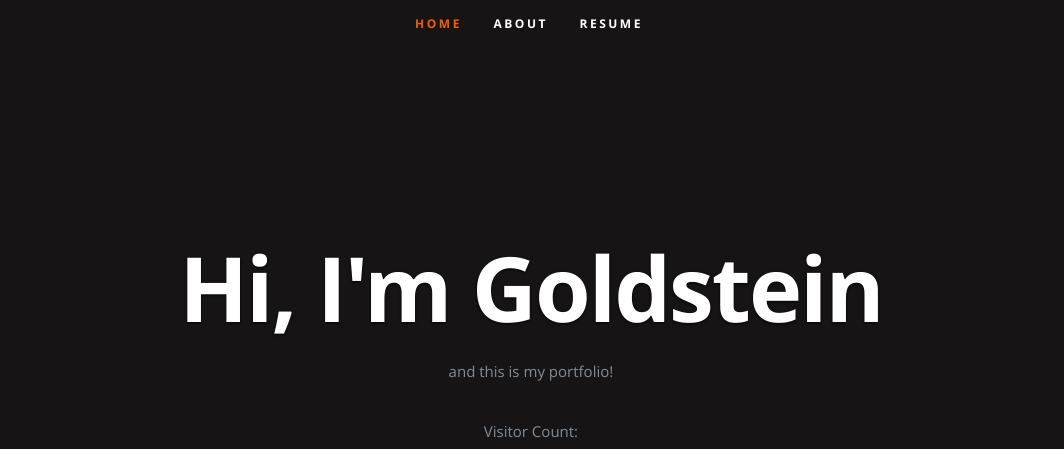
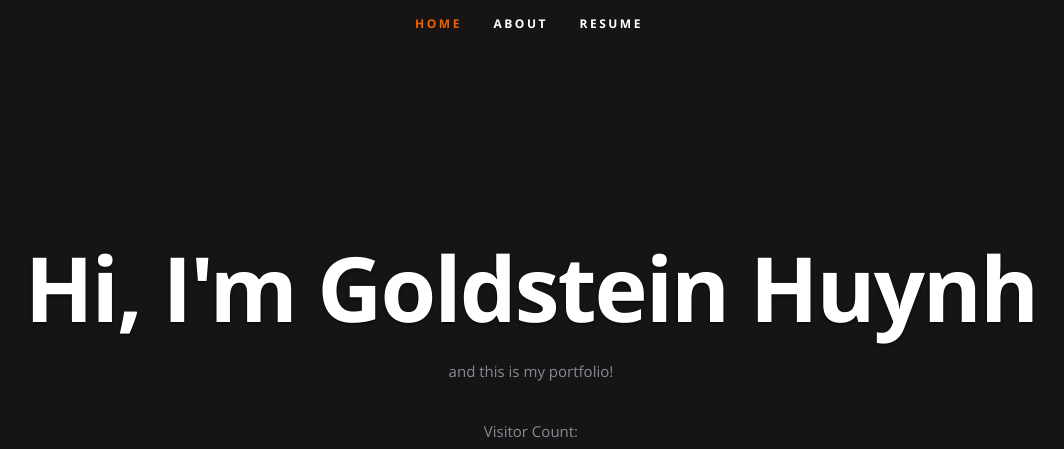
Before and after one commit to Goldsteinnn/azure-web-portfolio, a plain HTML site: page frontend/index.html in a window 1280 px wide. Shown: the top 449 px of the page, without its empty margins (111-1175 px from the left). Drawn offline with nearby package versions, Linux system fonts and the light colour scheme; no server answers.

Commit message:
updates to html

```diff
--- a/frontend/index.html
+++ b/frontend/index.html
@@ -54,7 +54,7 @@
 
       <div class="row banner">
          <div class="banner-text">
-            <h1 class="responsive-headline">Hi, I'm Goldstein</h1>
+            <h1 class="responsive-headline">Hi, I'm Goldstein Huynh</h1>
 
             <p>and this is my portfolio!  </p>
             <p>Visitor Count: <a id="counter"></a> </p>
```
